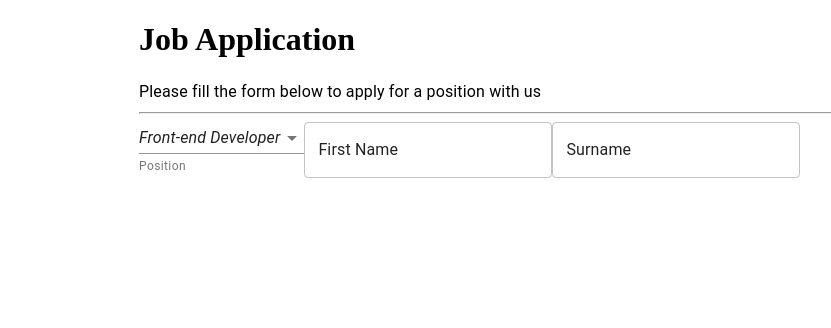
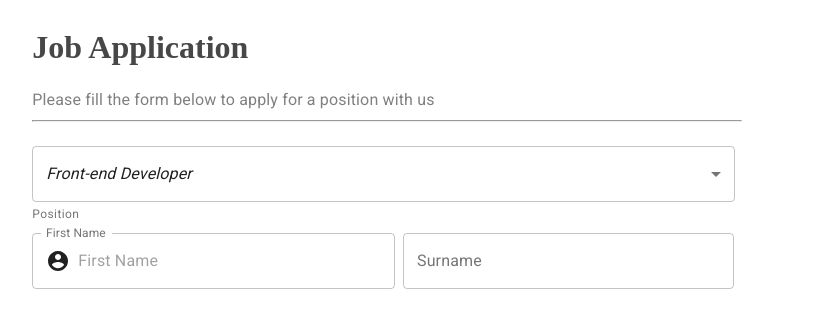
Before and after one commit to alimertcakar/React-Job-Application-Form, a React (Create React App) app: page / in a window 1280 px wide. Shown: the top 328 px of the page, without its empty margins (253-1084 px from the left). Built offline with nearby package versions, Linux system fonts and the light colour scheme.

Commit message:
form visuals

```diff
--- a/package.json
+++ b/package.json
@@ -4,6 +4,7 @@
   "private": true,
   "dependencies": {
     "@material-ui/core": "^4.11.0",
+    "@material-ui/icons": "^4.9.1",
     "@testing-library/jest-dom": "^4.2.4",
     "@testing-library/react": "^9.5.0",
     "@testing-library/user-event": "^7.2.1",
--- a/public/index.html
+++ b/public/index.html
@@ -1,15 +1,15 @@
 <!DOCTYPE html>
 <html lang="en">
+
 <head>
   <meta charset="utf-8" />
   <link rel="icon" href="%PUBLIC_URL%/favicon.ico" />
   <meta name="viewport" content="width=device-width, initial-scale=1" />
   <meta name="theme-color" content="#000000" />
-    <meta
-      name="description"
-      content="Web site created using create-react-app"
-    />
+  <meta name="description" content="Web site created using create-react-app" />
   <link rel="apple-touch-icon" href="%PUBLIC_URL%/logo192.png" />
+  <link rel="stylesheet" href="https://fonts.googleapis.com/css?family=Roboto:300,400,500,700&display=swap" />
+
   <!--
       manifest.json provides metadata used when your web app is installed on a
       user's mobile device or desktop. See https://developers.google.com/web/fundamentals/web-app-manifest/
@@ -26,6 +26,7 @@
     -->
   <title>React App</title>
 </head>
+
 <body>
   <noscript>You need to enable JavaScript to run this app.</noscript>
   <div id="root"></div>
@@ -40,4 +41,5 @@
       To create a production bundle, use `npm run build` or `yarn build`.
     -->
 </body>
+
 </html>
--- a/src/App.tsx
+++ b/src/App.tsx
@@ -1,17 +1,16 @@
-import React,{useState} from 'react';
-import {TextField,Select,MenuItem,Typography,FormControl,FormHelperText} from '@material-ui/core';
+import { Container } from "@material-ui/core";
+import React, { useState } from "react";
+import FormHeader from "./ApplicationForm/FormHeader";
 import ApplicationForm from "./ApplicationForm/Step1";
 
 function App() {
-const [position,setPosition] = useState("");
+  const [position, setPosition] = useState("");
 
   return (
-    <div style={{marginLeft:"30vw"}}>
-      <h1>Job Application</h1>
-      <Typography>Please fill the form below to apply for a position with us</Typography>
-      <hr/>
-      <ApplicationForm/>
-    </div>
+    <Container>
+      <FormHeader />
+      <ApplicationForm />
+    </Container>
   );
 }
 
--- /dev/null
+++ b/src/ApplicationForm/Form.styles.tsx
@@ -0,0 +1,7 @@
+import { makeStyles } from "@material-ui/core";
+
+export default makeStyles((theme) => ({
+  formHeadline: { color: "#474747" },
+  formHeaderDesc: { color: "gray" },
+  formHeaderContainer: { marginBottom: theme.spacing(2) },
+}));
--- /dev/null
+++ b/src/ApplicationForm/FormHeader.tsx
@@ -0,0 +1,29 @@
+import { Typography } from "@material-ui/core";
+import {
+  FormControl,
+  FormHelperText,
+  MenuItem,
+  Select,
+  TextField,
+  Grid,
+} from "@material-ui/core";
+import React, { ReactElement } from "react";
+import useStyles from "./Form.styles";
+
+interface Props {}
+
+export default function FormHeader({}: Props): ReactElement {
+  const cls = useStyles();
+
+  return (
+    <Grid container justify="center" className={cls.formHeaderContainer}>
+      <Grid item xs={12} sm={12} md={7}>
+        <h1 className={cls.formHeadline}>Job Application</h1>
+        <Typography component="h1" className={cls.formHeaderDesc}>
+          Please fill the form below to apply for a position with us
+        </Typography>
+        <hr />
+      </Grid>
+    </Grid>
+  );
+}
--- /dev/null
+++ b/src/ApplicationForm/Step.styles.tsx
@@ -0,0 +1,13 @@
+import { makeStyles } from "@material-ui/core";
+
+export default makeStyles((theme) => ({
+  step1: { color: "red" },
+  formControl: {
+    width: "99%",
+  },
+  textfield: {
+    marginTop: theme.spacing(1),
+    flexGrow: 1,
+    marginRight: theme.spacing(1),
+  },
+}));
--- a/src/ApplicationForm/Step1.tsx
+++ b/src/ApplicationForm/Step1.tsx
@@ -1,19 +1,33 @@
-import React,{useState} from 'react';
-import {TextField,Select,MenuItem,Typography,FormControl,FormHelperText} from '@material-ui/core';
-
+import {
+  FormControl,
+  FormHelperText,
+  MenuItem,
+  Select,
+  TextField,
+  Grid,
+} from "@material-ui/core";
+import React, { useState } from "react";
+import useStyles from "./Step.styles";
+import InputAdornment from "@material-ui/core/InputAdornment";
+import AccountCircle from "@material-ui/icons/AccountCircle";
 
 function ApplicationForm() {
-const [position,setPosition] = useState(0);
-
+  const [position, setPosition] = useState(0);
+  const cls = useStyles();
   return (
-    <div>
-        <FormControl>
+    <div className={cls.step1}>
+      <Grid container justify="center">
+        <Grid item xs={12} sm={12} md={7} justify="center">
+          <FormControl className={cls.formControl}>
             <Select
+              variant="outlined"
               labelId="select-position-label"
               id="select-position"
               value={position}
               defaultValue={position}
-          onChange={(event: React.ChangeEvent<{value: unknown}>)=>setPosition(event.target.value as any)}
+              onChange={(event: React.ChangeEvent<{ value: unknown }>) =>
+                setPosition(event.target.value as any)
+              }
             >
               <MenuItem value={0}>
                 <em>Front-end Developer</em>
@@ -26,10 +40,34 @@ const [position,setPosition] = useState(0);
             </Select>
             <FormHelperText>Position</FormHelperText>
           </FormControl>
+        </Grid>
 
-      <TextField defaultValue="First Name" variant="outlined"/>
-      <TextField defaultValue="Surname" variant="outlined"/>
-
+        <Grid container item sm={12} md={7} justify="center">
+          <Grid item className={cls.textfield}>
+            <TextField
+              fullWidth
+              placeholder="First Name"
+              label="First Name"
+              variant="outlined"
+              InputProps={{
+                startAdornment: (
+                  <InputAdornment position="start">
+                    <AccountCircle />
+                  </InputAdornment>
+                ),
+              }}
+            />
+          </Grid>
+          <Grid item className={cls.textfield}>
+            <TextField
+              fullWidth
+              label="Surname"
+              placeholder="Surname"
+              variant="outlined"
+            />
+          </Grid>
+        </Grid>
+      </Grid>
     </div>
   );
 }
```
Also changed, not shown: 1 other file (tests, documents, lock files or other folders). Lines whose indentation alone changed are shown as unchanged.
